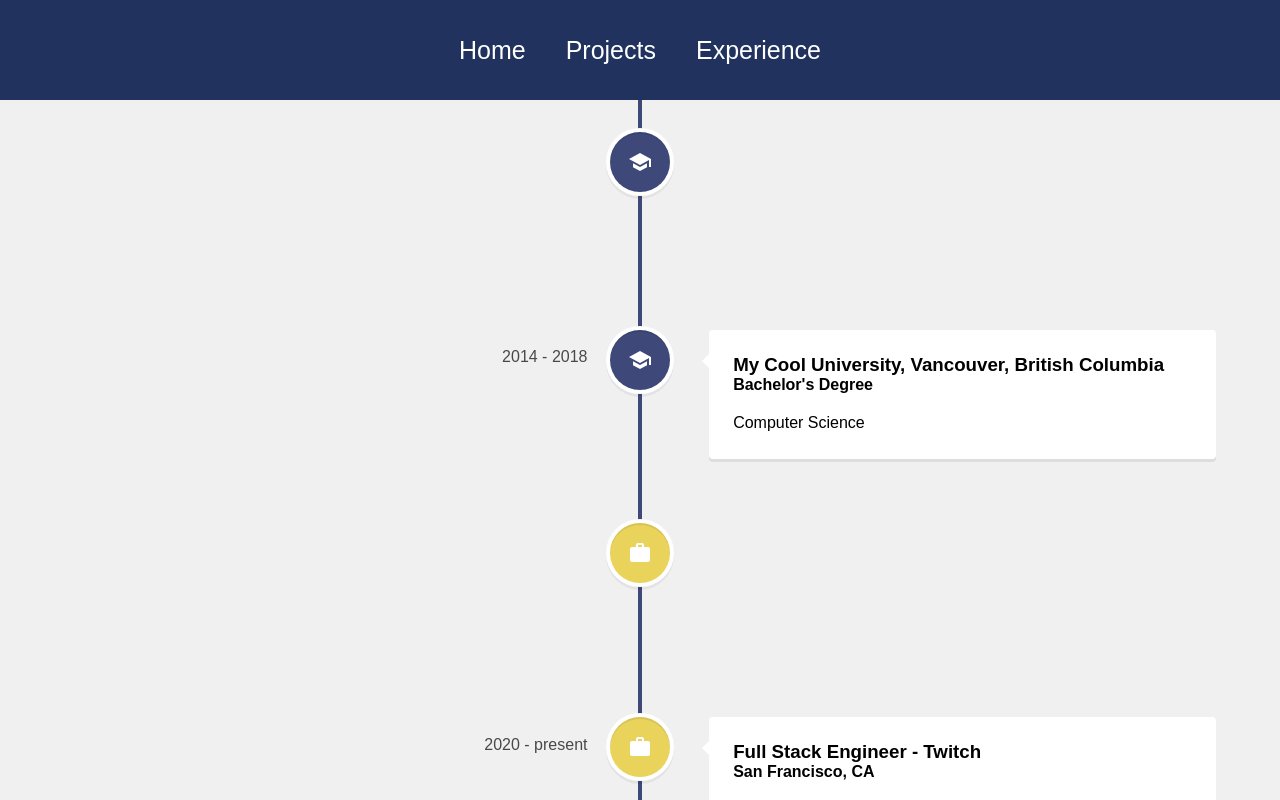
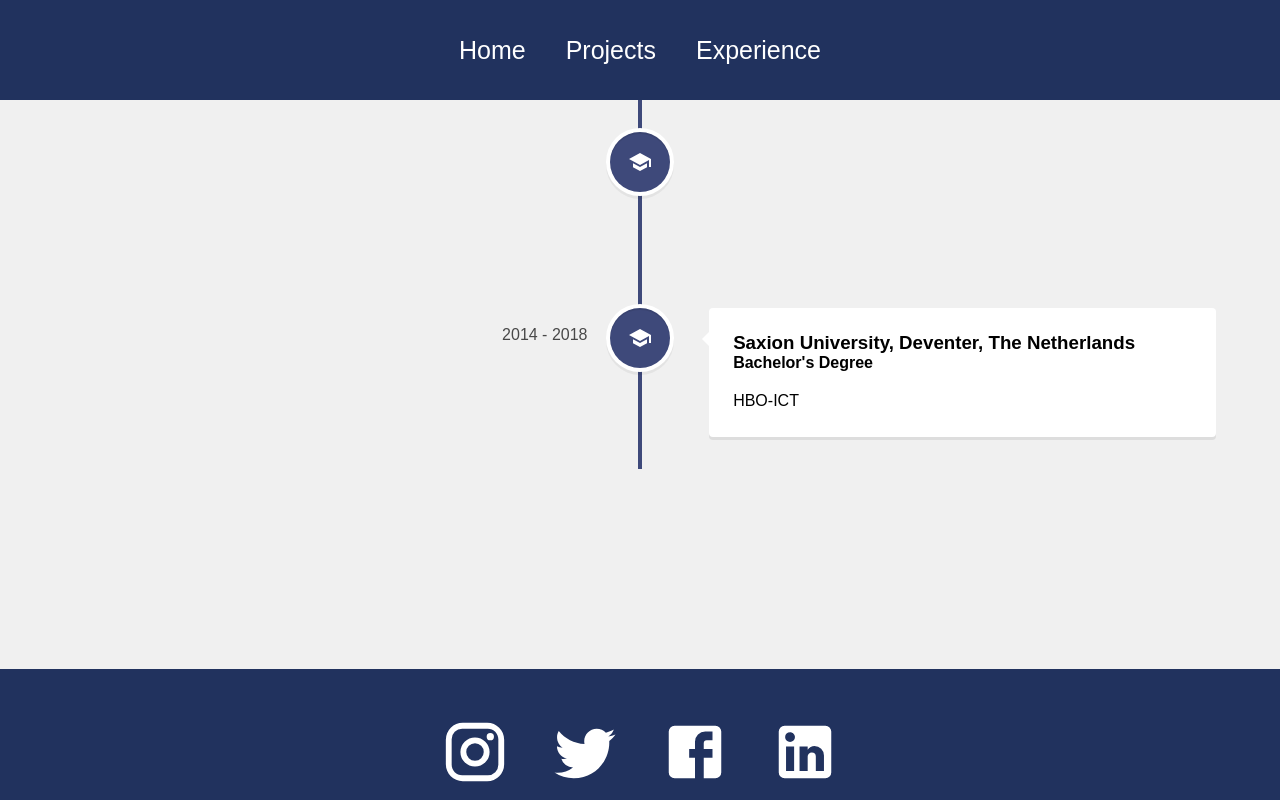
Before and after one commit to SadraSamadzadeh/MyPortfolio, a React (Create React App) app: page /experience in a window 1280 px wide. Shown: the top 800 px of the page. Built offline with nearby package versions, Linux system fonts and the light colour scheme.

Commit message:
Update Experience.js

```diff
--- a/src/pages/Experience.js
+++ b/src/pages/Experience.js
@@ -18,7 +18,7 @@ function Experience() {
           icon={<SchoolIcon />}
         >
           <h3 className="vertical-timeline-element-title">
-            My Random High School, Random Place, Random State
+            Sadr Highschool, Tehran, Iran
           </h3>
           <p> High School Diploma</p>
         </VerticalTimelineElement>
@@ -29,46 +29,14 @@ function Experience() {
           icon={<SchoolIcon />}
         >
           <h3 className="vertical-timeline-element-title">
-            My Cool University, Vancouver, British Columbia
+            Saxion University, Deventer, The Netherlands
           </h3>
 
           <h4 className="vertical-timeline-element-subtitle">
             Bachelor's Degree
           </h4>
 
-          <p> Computer Science</p>
-        </VerticalTimelineElement>
-        <VerticalTimelineElement
-          className="vertical-timeline-element--work"
-          date="2018 - 2020"
-          iconStyle={{ background: "#e9d35b", color: "#fff" }}
-          icon={<WorkIcon />}
-        >
-          <h3 className="vertical-timeline-element-title">
-            Back End Engineer - Google
-          </h3>
-          <h4 className="vertical-timeline-element-subtitle">
-            San Francisco, CA
-          </h4>
-          <p>Developed the backend infrastructure for 3 projects.</p>
-        </VerticalTimelineElement>
-
-        <VerticalTimelineElement
-          className="vertical-timeline-element--work"
-          date="2020 - present"
-          iconStyle={{ background: "#e9d35b", color: "#fff" }}
-          icon={<WorkIcon />}
-        >
-          <h3 className="vertical-timeline-element-title">
-            Full Stack Engineer - Twitch
-          </h3>
-          <h4 className="vertical-timeline-element-subtitle">
-            San Francisco, CA
-          </h4>
-          <p>
-            Helped the team launch 2 major features by working both in the front
-            end and back end.
-          </p>
+          <p> HBO-ICT</p>
         </VerticalTimelineElement>
       </VerticalTimeline>
     </div>
```
